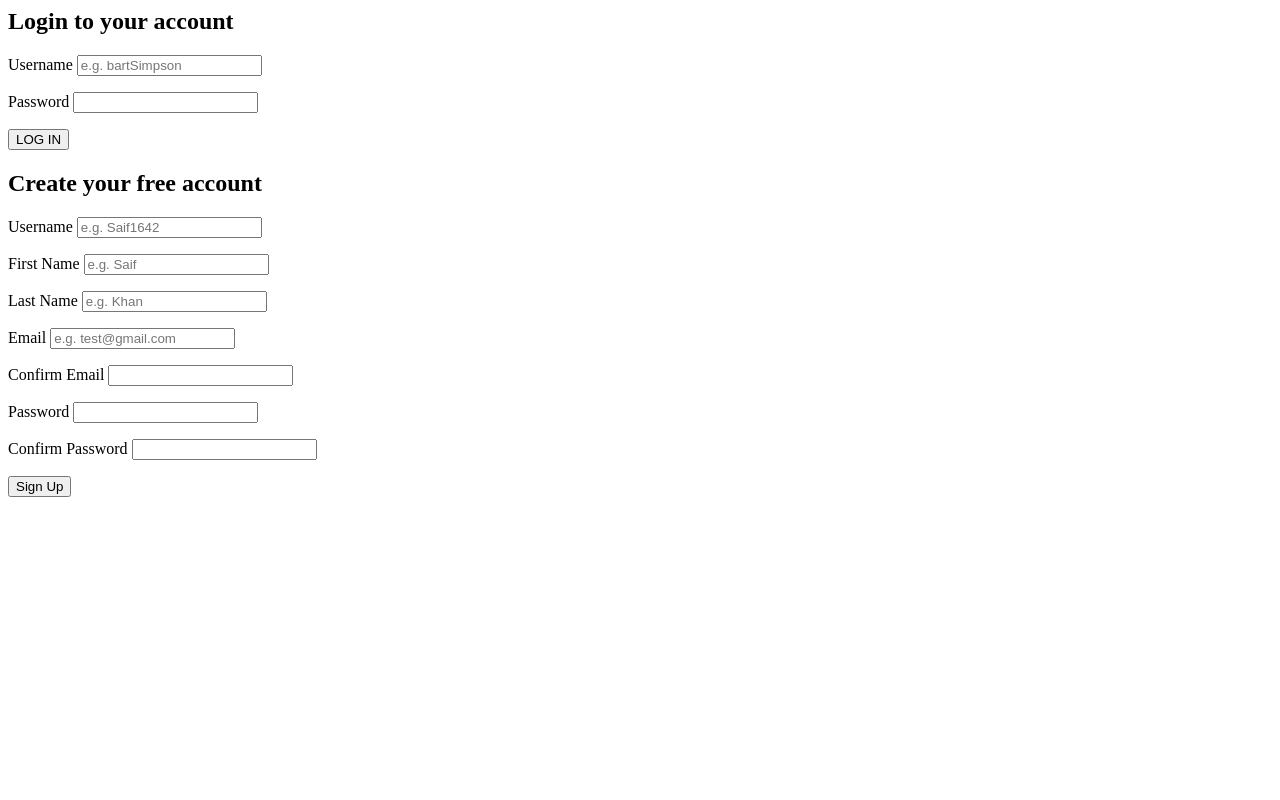
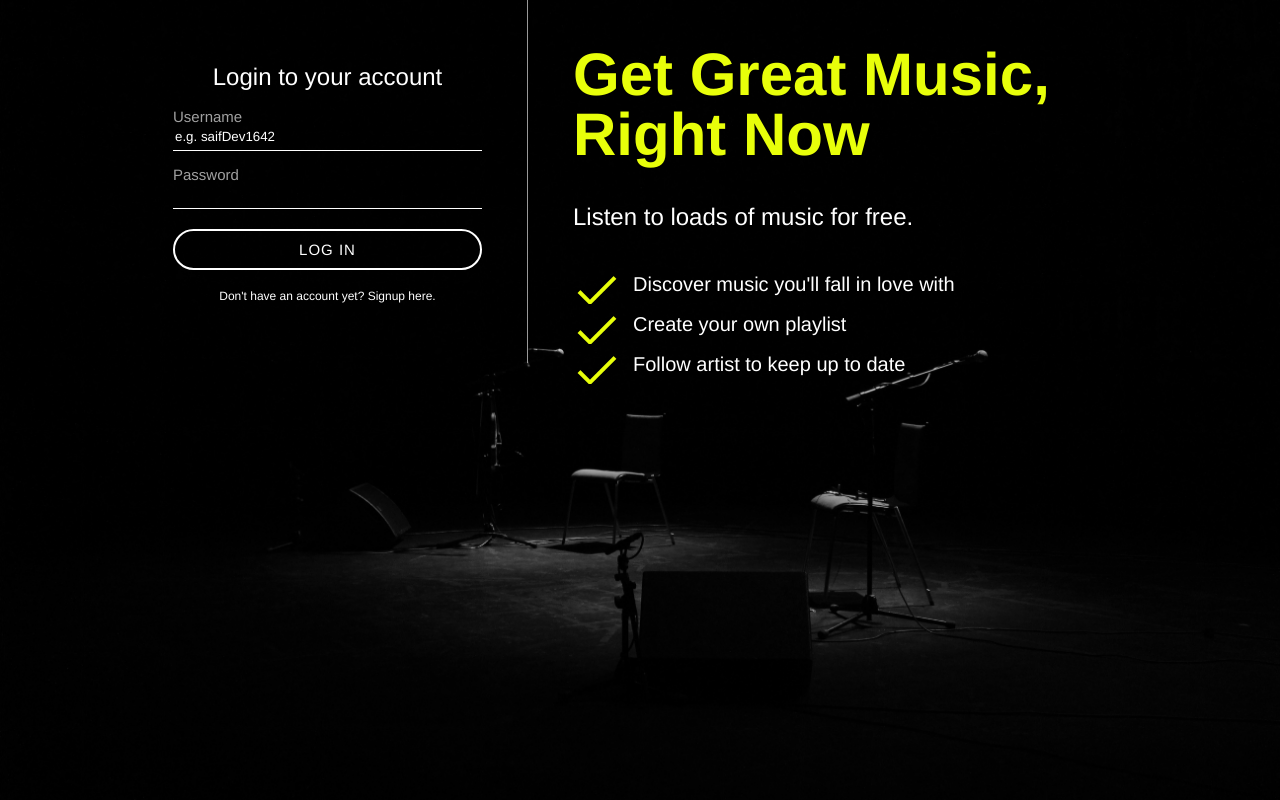
Before and after one commit to saif1642/Spotify-Clone-with-PHP, a PHP site: page /register.php in a window 1280 px wide. Run offline with PHP 8.4, Linux system fonts and the light colour scheme.

Commit message:
Styling register page

```diff
--- /dev/null
+++ b/assets/css/register.css
@@ -0,0 +1,124 @@
+html,body{
+	margin: 0;
+	padding: 0;
+	height: 100%;
+}
+#background{
+	background-color: #000;
+	background-image: url('../images/bg-img.jpg');
+	background-position: center;
+	background-size: cover;
+	display: table;
+	height: 100%;
+	width: 100%;
+
+}
+#loginContainer * {
+	color: #fff;
+	font-family: "Helvetica Neue","Helvetica","Arial",sans-serif;
+	font-weight: normal;
+	line-height: 1em;
+	box-sizing: border-box;
+}
+#loginContainer{
+	width: 80%;
+	margin: 0 auto;
+	position: relative;
+	max-width: 1024px;
+}
+::placeholder {
+    color: #fff;
+    opacity: 1; /* Firefox */
+}
+
+:-ms-input-placeholder { /* Internet Explorer 10-11 */
+   color: #fff;
+}
+
+::-ms-input-placeholder { /* Microsoft Edge */
+   color: #fff;
+}
+
+#inputContainer{
+	width: 400px;
+	padding:45px;
+	float: left;
+	border-right: 1px solid #999;
+}
+#inputContainer h2{
+	text-align: center;
+}
+
+#inputContainer input[type="text"],
+#inputContainer input[type="email"],
+#inputContainer input[type="password"]{
+	display: block;
+	background-color: transparent;
+	border: 0;
+	border-bottom: 1px solid #fff;
+	height: 27px;
+	line-height: 27px;
+	width: 100%;
+}
+#inputContainer label{
+	color: #a0a0a0;
+	font-size: 15px;
+	margin-top: 15px;
+	display: block;
+}
+
+#inputContainer button{
+	background-color: transparent;
+	border: 2px solid #fff;
+	border-radius: 250px;
+	font-size: 15px;
+	letter-spacing: 1px;
+	display: block;
+	margin: 20px auto;
+	height: 41px;
+	width: 100%;
+	color: #fff;
+}
+#inputContainer button:hover{
+	cursor: pointer;
+}
+#inputContainer .errorMessage{
+	color: #e8ff0a;
+	font-size: 12px;
+	display: block;
+}
+.hasAccountText span{
+	font-weight: bold;
+    font-size: 12px;
+    cursor: pointer;
+}
+.hasAccountText{
+	text-align: center;
+}
+#registerForm,#loginForm{
+	display: none;
+}
+
+#loginText{
+	padding:45px;
+	display: table-cell;
+}
+#loginText h1{
+	color: #e8ff0a;
+	font-size: 60px;
+	font-weight: bold;
+}
+#loginText h2{
+	margin: 35px 0;
+}
+
+#loginText ul{
+	padding: 0;
+}
+
+#loginText li{
+	font-size: 20px;
+    list-style: none;
+	padding:10px 60px;
+	background: url('../images/icons/check.png') no-repeat 0 0;
+}
--- /dev/null
+++ b/assets/js/register.js
@@ -0,0 +1,10 @@
+$(document).ready(function () {
+	$('#hideLogin').click(function(){
+		$('#loginForm').hide();
+		$('#registerForm').show();
+	});
+	$('#hideRegister').click(function(){
+		$('#loginForm').show();
+		$('#registerForm').hide();
+	});
+});
--- a/register.php
+++ b/register.php
@@ -15,16 +15,41 @@
 <html>
 <head>
 	<title>Welcome to Slotify!</title>
+	<link rel="stylesheet" type="text/css" href="assets/css/register.css">
+
+
+	<script src="https://ajax.googleapis.com/ajax/libs/jquery/3.3.1/jquery.min.js"></script>
+	<script src="assets/js/register.js"></script>
 </head>
 <body>
+	<?php
+       if(isset($_POST['registerButton'])){
+       	echo '<script>
+				$(document).ready(function () {
+					$("#loginForm").hide();
+					$("#registerForm").show();
+				});
+			 </script>';
+       }else{
+       	echo '<script>
+				$(document).ready(function () {
+					$("#loginForm").show();
+					$("#registerForm").hide();
+				});
+			 </script>';
+       }
 
+	 ?>
+
+    <div id="background">
+    	<div id="loginContainer">
 			<div id="inputContainer">
 				<form id="loginForm" action="register.php" method="POST">
 					<h2>Login to your account</h2>
 					<p>
 						<?php echo $account->getError(Constants::$loginFailed); ?>
 						<label for="loginUsername">Username</label>
-				<input id="loginUsername" name="loginUsername" type="text" placeholder="e.g. bartSimpson" required>
+						<input id="loginUsername" name="loginUsername" type="text" placeholder="e.g. saifDev1642" required>
 					</p>
 					<p>
 						<label for="loginPassword">Password</label>
@@ -32,10 +57,11 @@
 					</p>
 
 					<button type="submit" name="loginButton">LOG IN</button>
+					<div class="hasAccountText">
+						<span id="hideLogin">Don't have an account yet? Signup here.</span>
+					</div>
 
 				</form>
-	</div>
-	<div id="inputContainer">
 				<form id="registerForm" action="register.php" method="POST">
 					<h2>Create your free account</h2>
 					<p>
@@ -78,8 +104,22 @@
 					</p>
 
 					<button type="submit" name="registerButton">Sign Up</button>
+					<div class="hasAccountText">
+						<span id="hideRegister">Already have an account? Login here.</span>
+					</div>
 
 				</form>
+			</div>
+			<div id="loginText">
+			    <h1>Get Great Music, Right Now</h1>
+				<h2>Listen to loads of music for free.</h2>
+				<ul>
+					<li>Discover music you'll fall in love with</li>
+					<li>Create your own playlist</li>
+					<li>Follow artist to keep up to date</li>
+				</ul>
+			</div>
+		</div>
 	</div>
 
 </body>
```
Also changed, not shown: assets/images/bg-img.jpg (added), assets/images/icons/check.png (added). Lines whose indentation alone changed are shown as unchanged.
